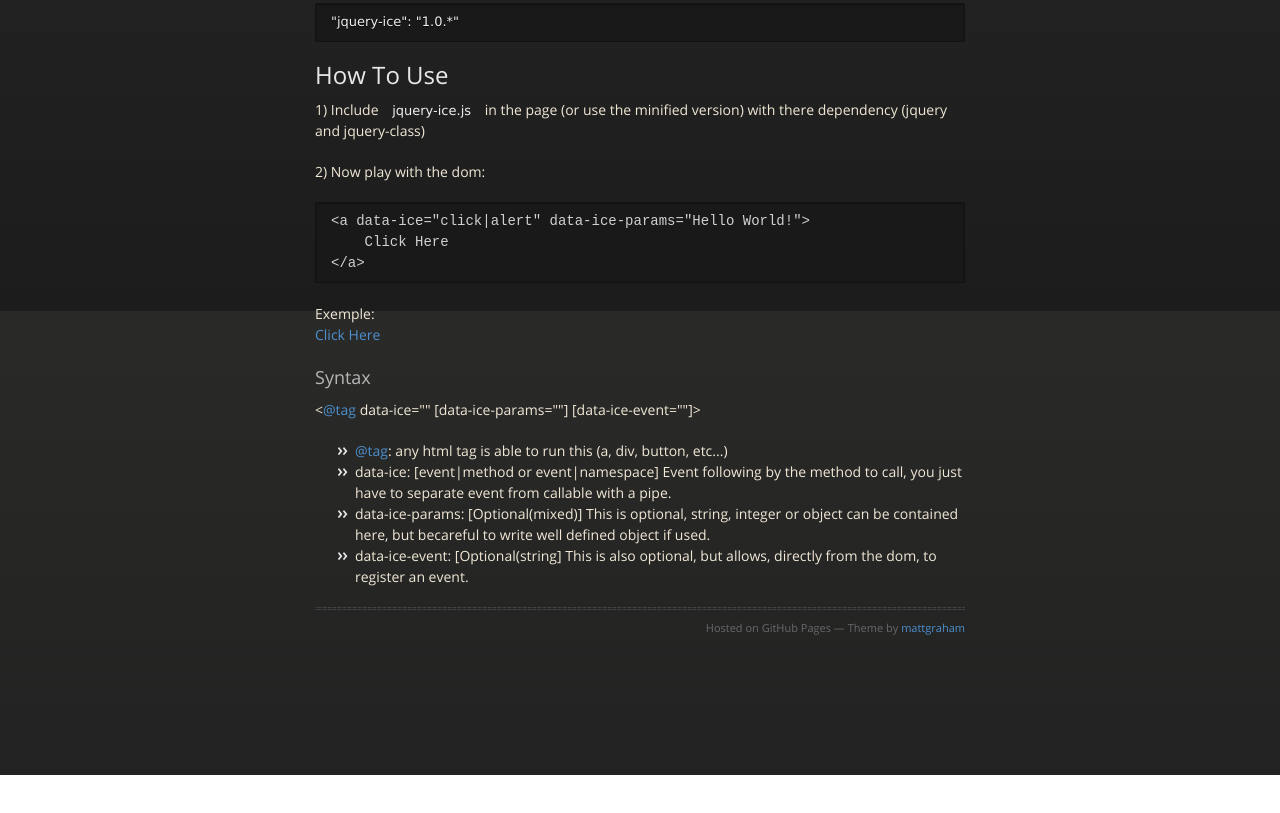
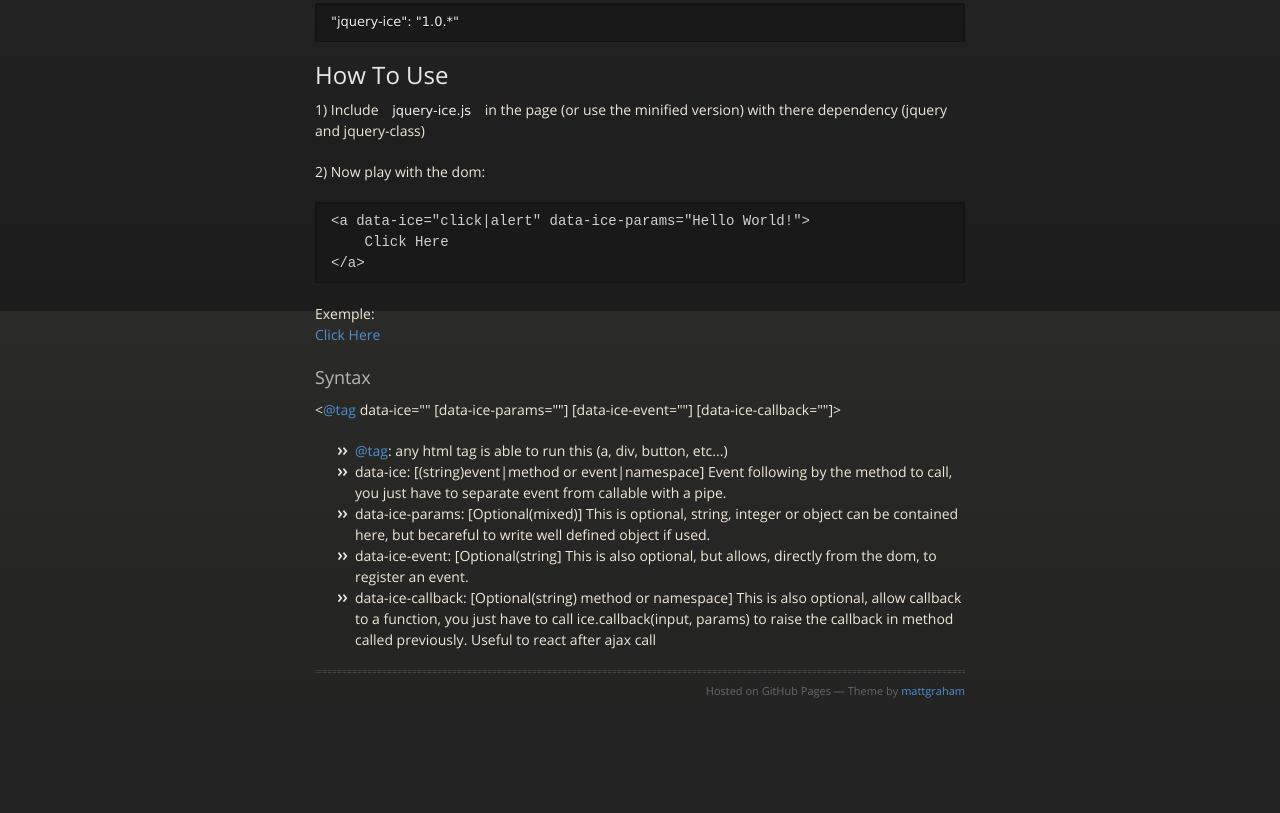
Before and after one commit to EyeCode/jquery-ice, a plain HTML site: page index.html in a window 1280 px wide. Shown: the part 489-1302 px from the top of the page. Before the commit the page ends 1264 px from the top, so only its background shows below. Drawn offline with nearby package versions, Linux system fonts and the light colour scheme.

Commit message:
fixed doc

```diff
--- a/index.html
+++ b/index.html
@@ -78,14 +78,15 @@
             <h3>
                 <a id="syntax" class="anchor" href="#syntax" aria-hidden="true"><span class="octicon octicon-link"></span></a>Syntax</h3>
 
-            <p>&lt;<a href="https://github.com/tag" class="user-mention">@tag</a> data-ice="" [data-ice-params=""] [data-ice-event=""]&gt;</p>
+            <p>&lt;<a href="https://github.com/tag" class="user-mention">@tag</a> data-ice="" [data-ice-params=""] [data-ice-event=""] [data-ice-callback=""]&gt;</p>
 
             <ul>
                 <li>
                     <a href="https://github.com/tag" class="user-mention">@tag</a>: any html tag is able to run this (a, div, button, etc...)</li>
-                <li>data-ice: [event|method or event|namespace] Event following by the method to call, you just have to separate event from callable with a pipe.</li>
+                <li>data-ice: [(string)event|method or event|namespace] Event following by the method to call, you just have to separate event from callable with a pipe.</li>
                 <li>data-ice-params: [Optional(mixed)] This is optional, string, integer or object can be contained here, but becareful to write well defined object if used.</li>
                 <li>data-ice-event: [Optional(string] This is also optional, but allows, directly from the dom, to register an event.</li>
+                <li>data-ice-callback: [Optional(string) method or namespace] This is also optional, allow callback to a function, you just have to call ice.callback(input, params) to raise the callback in method called previously. Useful to react after ajax call</li>
             </ul>
 
             <div id="foot">
```
